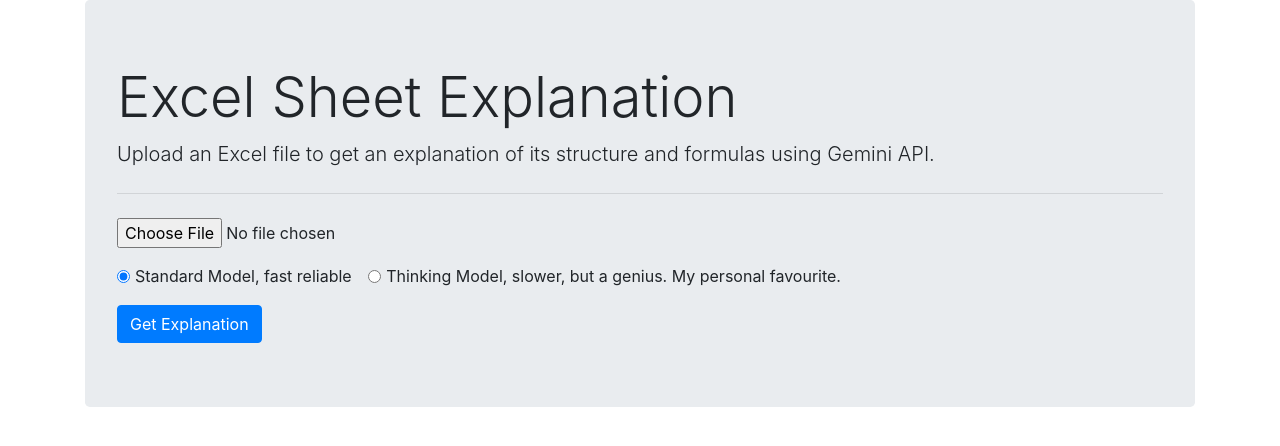
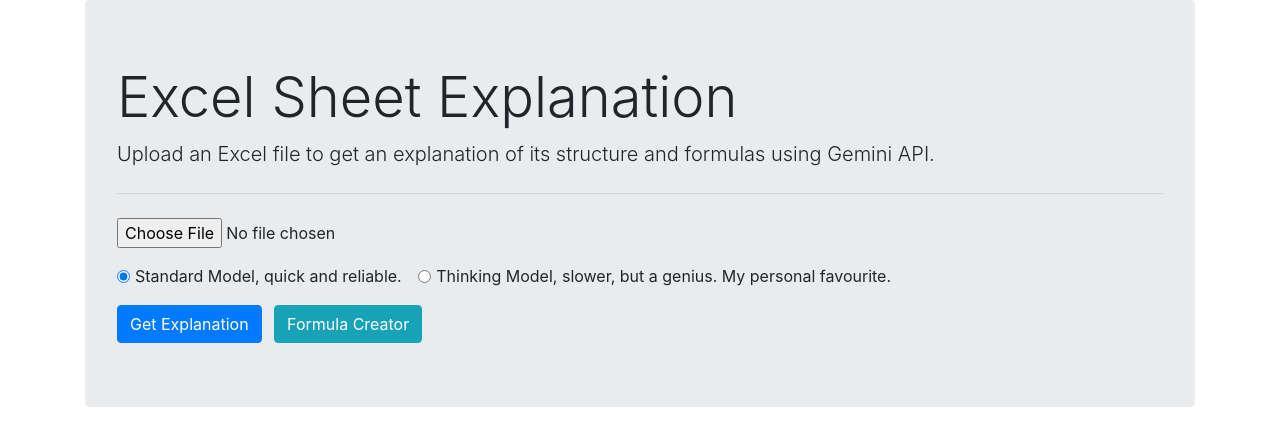
Before and after one commit to seanmcmahon101/render-reconcile-test, a Flask app: page / in a window 1280 px wide. Shown: the top 446 px of the page. Run offline with Flask 3, Linux system fonts and the light colour scheme; some libraries are stand-ins or nearby versions.

Commit message:
Update index.html

```diff
--- a/templates/index.html
+++ b/templates/index.html
@@ -20,7 +20,7 @@
         <div class="form-group">
           <div class="form-check form-check-inline">
             <input class="form-check-input" type="radio" name="model_select" id="standard_model" value="standard" {% if model_name != 'gemini-2.0-flash-thinking-exp' %}checked{% endif %}>
-       <label class="form-check-label" for="standard_model">Standard Model, fast reliable</label>
+            <label class="form-check-label" for="standard_model">Standard Model, quick and reliable.</label>
           </div>
           <div class="form-check form-check-inline">
             <input class="form-check-input" type="radio" name="model_select" id="thinking_model" value="thinking" {% if model_name == 'gemini-2.0-flash-thinking-exp' %}checked{% endif %}>
@@ -29,6 +29,7 @@
         </div>
 
         <button type="submit" class="btn btn-primary">Get Explanation</button>
+        <a href="{{ url_for('formula_creator') }}" class="btn btn-info ml-2">Formula Creator</a>
       </form>
 
       {% if error %}
@@ -44,6 +45,7 @@
           {{ explanation_html | safe }}
         </div>
         <a href="{{ url_for('export_docx_route') }}" class="btn btn-secondary mt-3">Export to DOCX</a>
+        <a href="{{ url_for('chat') }}" class="btn btn-primary mt-3">Chat about this Sheet</a>
       </div>
       {% endif %}
     </div>
```
Lines whose indentation alone changed are shown as unchanged.
